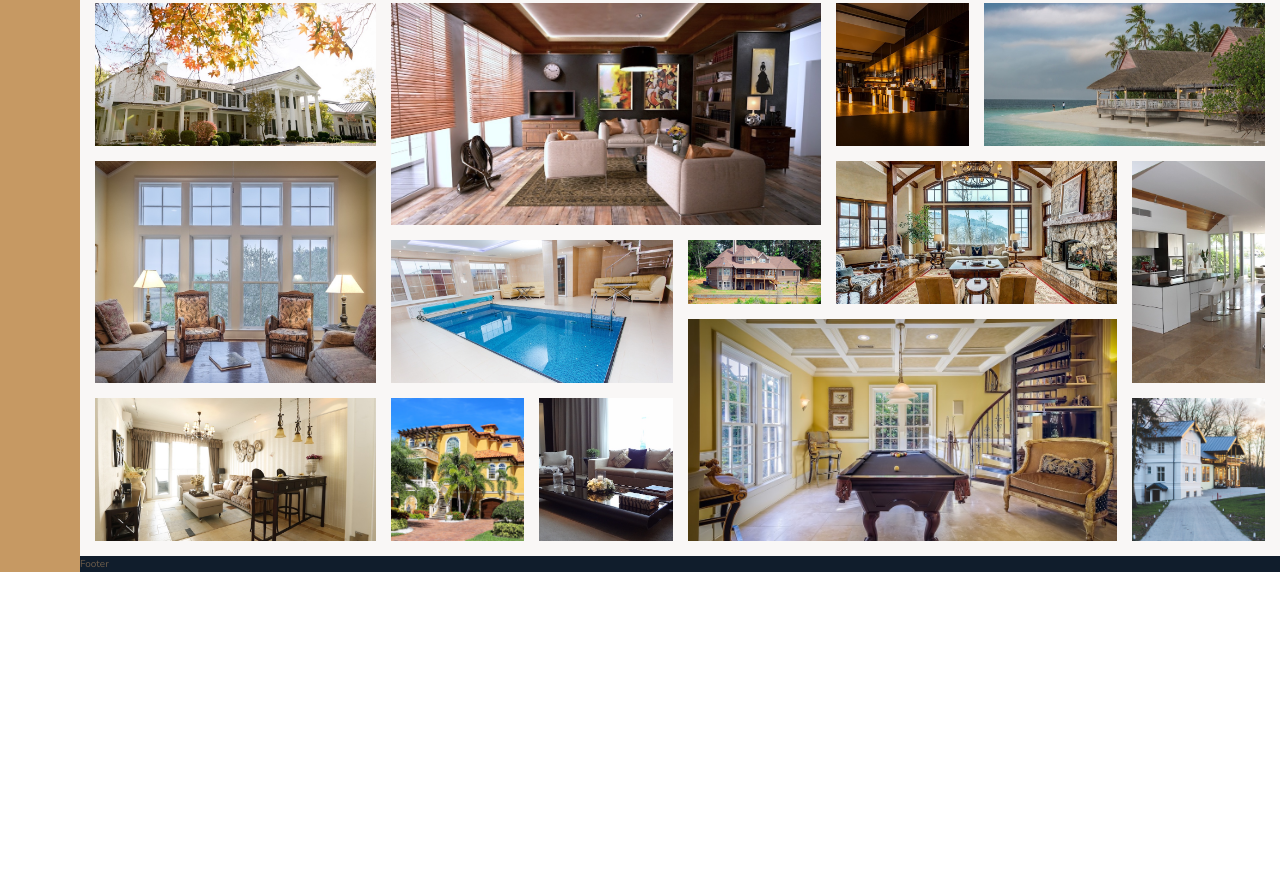
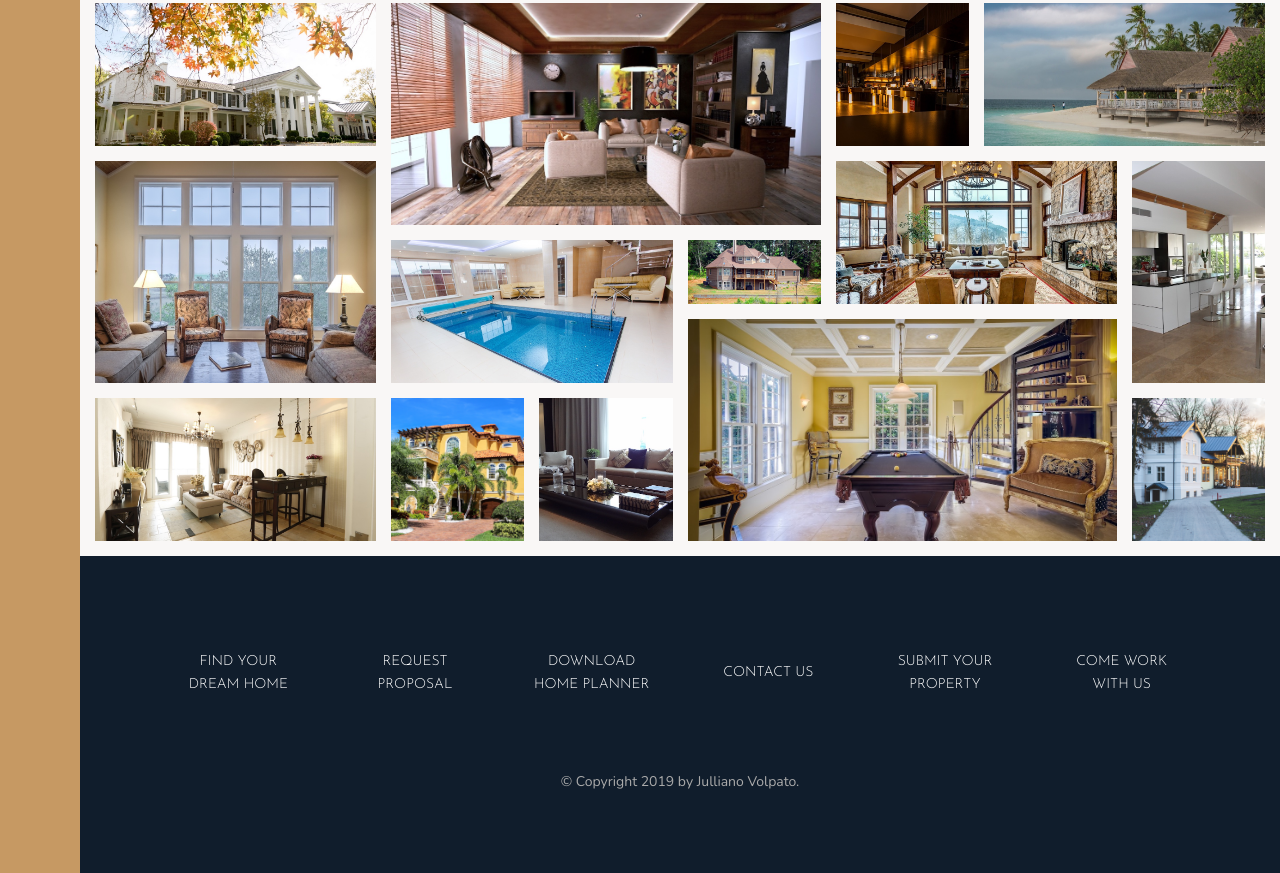
Before and after one commit to Julliano/advanced-css, a website: page Nexter/index.html in a window 1280 px wide. Shown: the part 3084-3957 px from the top of the page. Before the commit the page ends 3656 px from the top, so only its background shows below. Drawn offline with nearby package versions, Linux system fonts and the light colour scheme.

Commit message:
finished footer section - Nexter project

```diff
--- a/Nexter/index.html
+++ b/Nexter/index.html
@@ -343,7 +343,17 @@
         </section>
 
         <footer class="footer">
-            Footer
+            <ul class="nav">
+                <li class="nav__item"><a href="#" class="nav__link">Find your dream home</a></li>
+                <li class="nav__item"><a href="#" class="nav__link">Request proposal</a></li>
+                <li class="nav__item"><a href="#" class="nav__link">Download home planner</a></li>
+                <li class="nav__item"><a href="#" class="nav__link">Contact us</a></li>
+                <li class="nav__item"><a href="#" class="nav__link">Submit your property</a></li>
+                <li class="nav__item"><a href="#" class="nav__link">Come work with us</a></li>
+            </ul>
+            <p class="copyright">
+                &copy; Copyright 2019 by Julliano Volpato.
+            </p>
         </footer>
     </body>
 </html>
--- a/Nexter/sass/_footer.scss
+++ b/Nexter/sass/_footer.scss
@@ -1,5 +1,41 @@
 .footer {
+  padding: 8rem;
   background-color: $color-secondary;
-
   grid-column: full-start / full-end;
 }
+
+.nav {
+  list-style: none;
+
+  display: grid;
+  grid-gap: 2rem;
+  align-items: center;
+  grid-template-columns: repeat(auto-fit, minmax(15rem, 1fr));
+
+  &__link:link,
+  &__link:visited {
+    color: #fff;
+    display: block;
+    padding: 1.5rem;
+    font-size: 1.4rem;
+    text-align: center;
+    transition: all .2s;
+    text-decoration: none;
+    text-transform: uppercase;
+    font-family: $font-display;
+  }
+
+  &__link:hover,
+  &__link:active {
+    transform: translateY(-3px);
+    background-color: rgba(#fff, .05);
+  }
+}
+
+.copyright {
+  width: 100%;
+  font-size: 1.4rem;
+  text-align: center;
+  margin: 6rem auto 0;
+  color: $color-grey-light-2;
+}
```
Also changed, not shown: Nexter/css/style.css.
